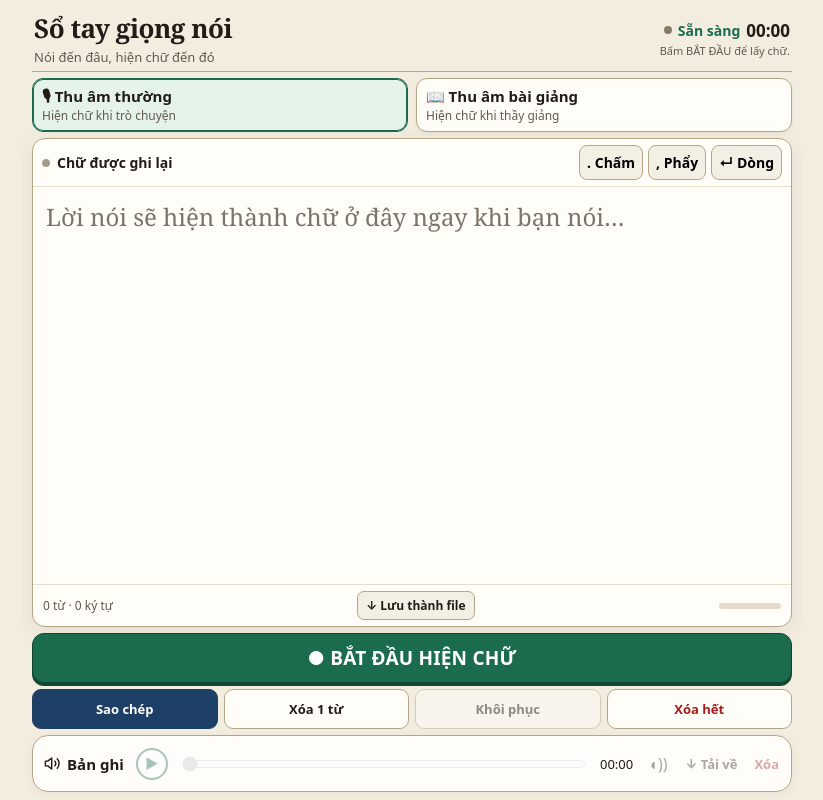
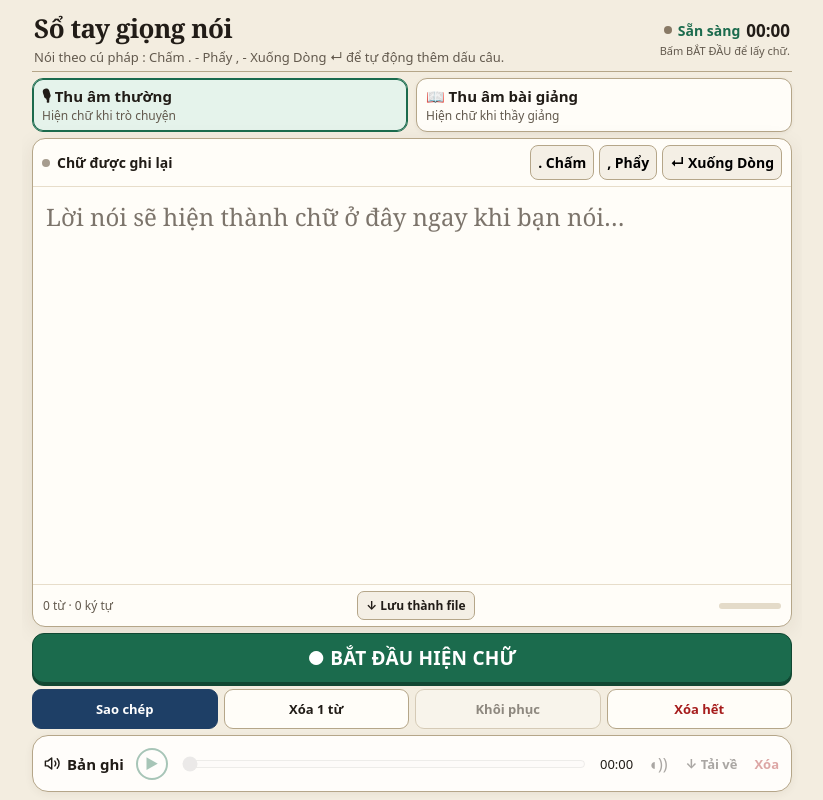
Before and after one commit to lucidtien-crypto/Noichu, a plain HTML site: page index.html in a window 1280 px wide. Shown: the whole page, without its empty margins (228-1051 px from the left). Drawn offline with Linux system fonts and the light colour scheme.

Commit message:
Add files via upload

```diff
--- a/index.html
+++ b/index.html
@@ -103,11 +103,11 @@ header{padding-bottom:5px}
 </head>
 <body>
 <main class="app">
-<header><div><h1>Sổ tay giọng nói</h1><p>Nói đến đâu, hiện chữ đến đó</p></div><div class="header-status" id="statusBanner" aria-live="polite"><div class="header-status-line"><span class="led"></span><strong id="statusTitle">Sẵn sàng</strong><span class="timer" id="timer">00:00</span></div><small id="statusSub">Bấm BẮT ĐẦU để lấy chữ.</small></div></header>
+<header><div><h1>Sổ tay giọng nói</h1><p>Nói theo cú pháp : Chấm . - Phẩy , - Xuống Dòng ↵ để tự động thêm dấu câu.</p></div><div class="header-status" id="statusBanner" aria-live="polite"><div class="header-status-line"><span class="led"></span><strong id="statusTitle">Sẵn sàng</strong><span class="timer" id="timer">00:00</span></div><small id="statusSub">Bấm BẮT ĐẦU để lấy chữ.</small></div></header>
 <section class="mode" role="group" aria-label="Chọn chế độ ghi âm"><button type="button" id="modeNormal" aria-pressed="true"><b>🎙 Thu âm thường</b><small>Hiện chữ khi trò chuyện</small></button><button type="button" id="modeLecture" aria-pressed="false"><b>📖 Thu âm bài giảng</b><small>Hiện chữ khi thầy giảng</small></button></section>
 
 <section class="panel" aria-label="Văn bản ghi chép">
-<div class="panel-heading"><strong><span id="liveDot" class="live-dot" aria-hidden="true"></span><span id="liveLabel">Chữ được ghi lại</span></strong><div class="punc"><button type="button" id="btnPeriod">. Chấm</button><button type="button" id="btnComma">, Phẩy</button><button type="button" id="btnNewline">↵ Dòng</button></div></div>
+<div class="panel-heading"><strong><span id="liveDot" class="live-dot" aria-hidden="true"></span><span id="liveLabel">Chữ được ghi lại</span></strong><div class="punc"><button type="button" id="btnPeriod">. Chấm</button><button type="button" id="btnComma">, Phẩy</button><button type="button" id="btnNewline">↵ Xuống Dòng</button></div></div>
 <textarea id="resultText" class="editor" placeholder="Lời nói sẽ hiện thành chữ ở đây ngay khi bạn nói…" spellcheck="true" aria-label="Văn bản ghi chép"></textarea>
 <div class="panel-foot"><span id="stats">0 từ · 0 ký tự</span><button type="button" id="btnSaveText" class="save-text" title="Tải văn bản về máy">↓ Lưu thành file</button><span class="level" title="Mức tiếng micro (không phải điểm chất lượng)"><span id="meter" style="display:block;height:100%;width:0;background:var(--green);border-radius:inherit"></span></span></div>
 </section>
```
